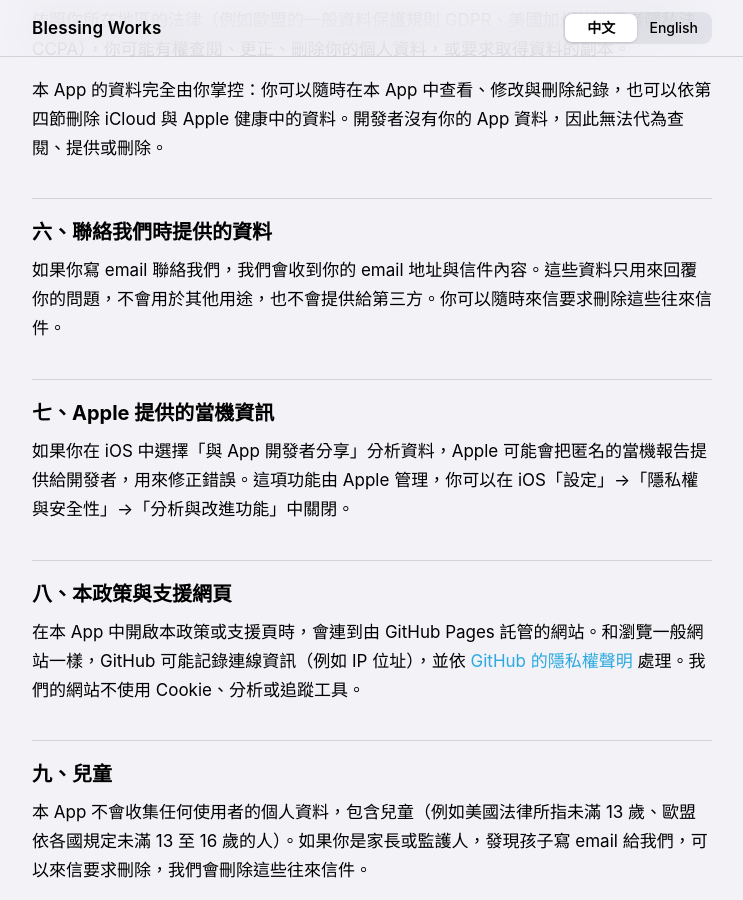
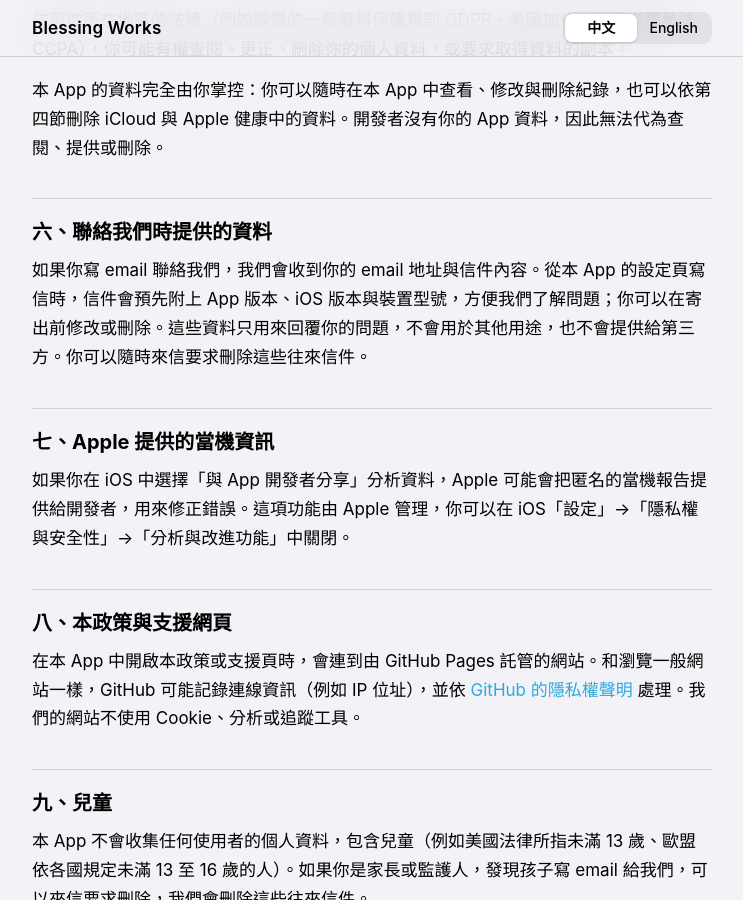
Before and after one commit to blessingworks/blessingworks.github.io, a Jekyll site: the page built from aquatrace/privacy/index.md, in a window 1280 px wide and 900 px high, scrolled down 1898 px. Shown: the whole window, without its empty margins (268-1011 px from the left). Built offline with Jekyll 4.4.1, drawn with Linux system fonts in a browser that asks for light colours.

Commit message:
隱私權政策第六節說明 App 寫信會預填版本與裝置型號，支援頁同步

```diff
--- a/aquatrace/privacy/index.md
+++ b/aquatrace/privacy/index.md
@@ -56,7 +56,7 @@ updated: 2026-10-09
 
 ## 六、聯絡我們時提供的資料
 
-如果你寫 email 聯絡我們，我們會收到你的 email 地址與信件內容。這些資料只用來回覆你的問題，不會用於其他用途，也不會提供給第三方。你可以隨時來信要求刪除這些往來信件。
+如果你寫 email 聯絡我們，我們會收到你的 email 地址與信件內容。從本 App 的設定頁寫信時，信件會預先附上 App 版本、iOS 版本與裝置型號，方便我們了解問題；你可以在寄出前修改或刪除。這些資料只用來回覆你的問題，不會用於其他用途，也不會提供給第三方。你可以隨時來信要求刪除這些往來信件。
 
 ## 七、Apple 提供的當機資訊
 
```
Also changed, not shown: aquatrace/index.md (+1 -1 lines), en/aquatrace/index.md (+1 -1 lines), en/aquatrace/privacy/index.md (+1 -1 lines).
